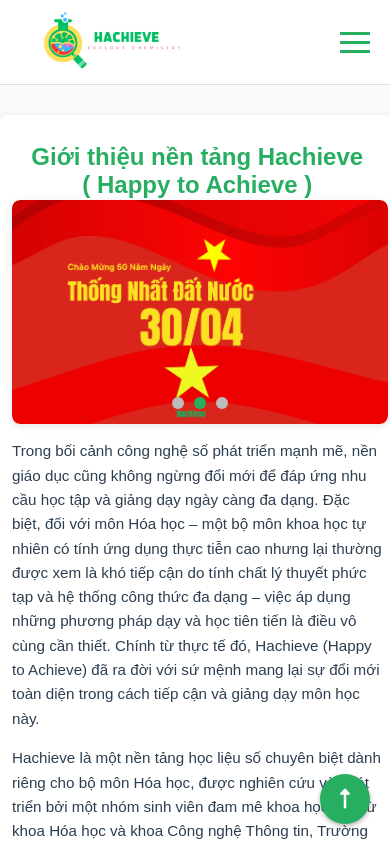
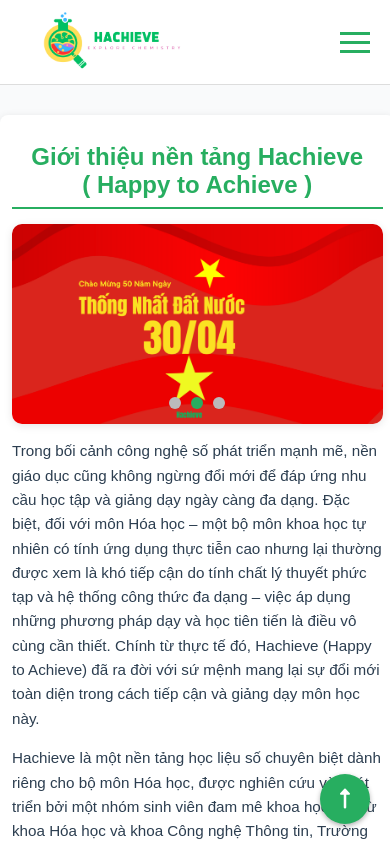
Before and after one commit to MinhKhiet2003/DocumentWebsiteFE, a React (Vite) app: page / in a window 390 px wide. Shown: the top 844 px of the page. Built offline with nearby package versions, Linux system fonts and the light colour scheme.

Commit message:
update css reponsive carousel

```diff
--- a/src/pages/Home/style.css
+++ b/src/pages/Home/style.css
@@ -81,9 +81,7 @@
 
 /* Carousel Styles */
 .poster-carousel {
-  max-width: 1000px;
-  margin: 0 auto 20px auto;
-  padding: 20px 30px;
+  width: 100%;
   background: #fff;
   border-radius: 10px;
   box-shadow: 0 2px 8px rgba(0, 0, 0, 0.1);
@@ -211,8 +209,6 @@
   }
 
   .poster-carousel {
-    margin: 0 auto 20px auto;
-    padding: 20px;
     height: 300px;
   }
 
@@ -246,13 +242,6 @@
     width: 95%;
     margin: 0px auto 20px auto;
     padding: 15px;
-  }
-
-  .poster-carousel {
-    width: 95%;
-    margin: 0px auto 20px auto;
-    padding: 15px;
-    height: 250px;
   }
 
   .home h1 {
@@ -302,9 +291,6 @@
   }
 
   .poster-carousel {
-    margin: -24px auto 15px auto;
-    padding: 12px;
-    border-radius: 8px;
     height: 200px;
   }
 
@@ -350,7 +336,6 @@
   }
 
   .poster-carousel {
-    margin: 60px auto 20px auto;
     height: 200px;
   }
 
```
